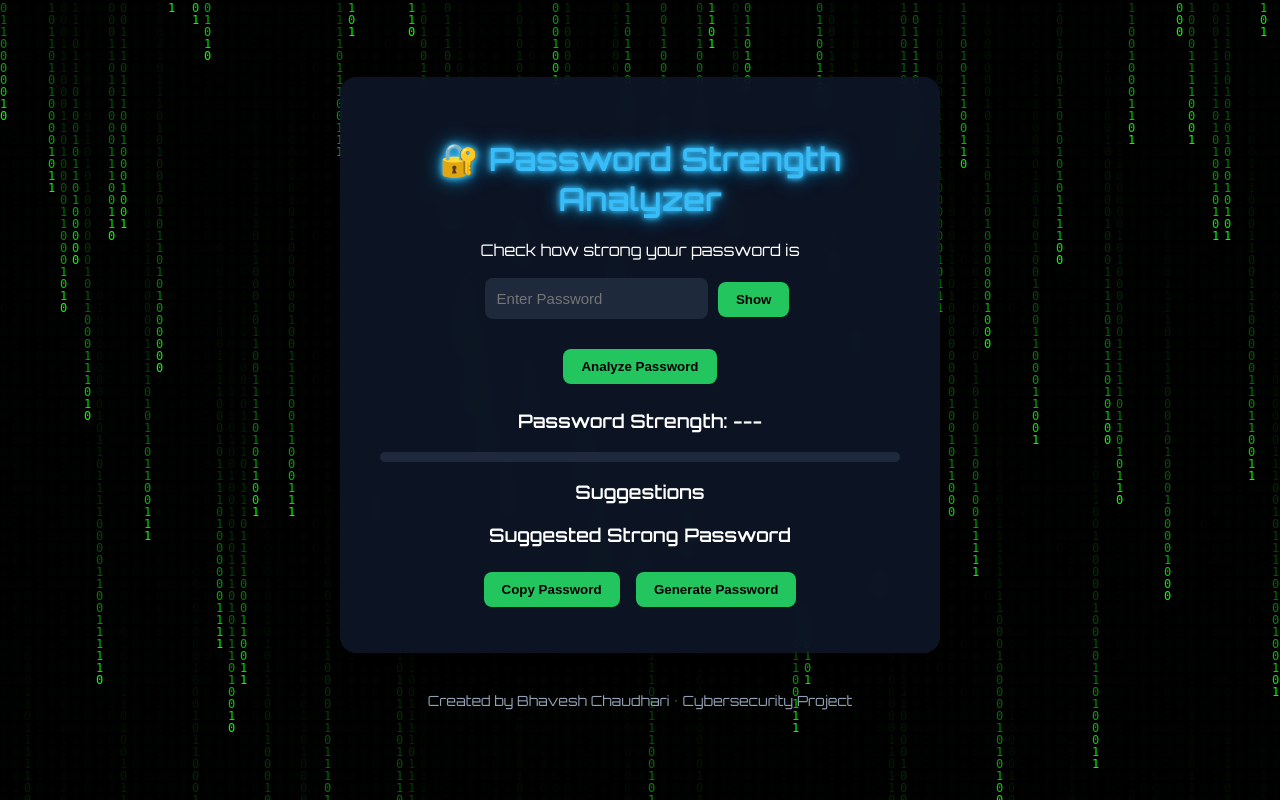
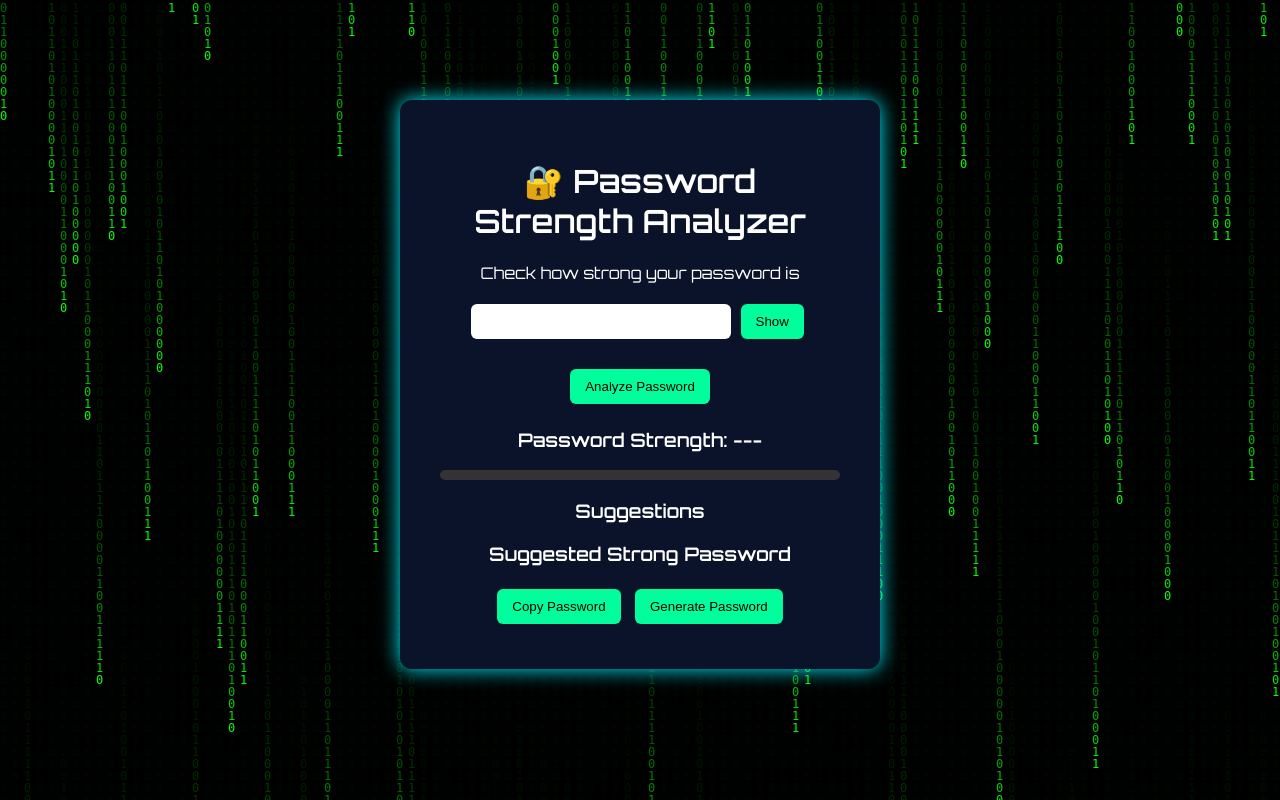
Before and after one commit to Bhavesh979/password-analyzer, a Flask app: page / in a window 1280 px wide. Run offline with Flask 3, Linux system fonts and the light colour scheme; some libraries are stand-ins or nearby versions.

Commit message:
Update index.html

```diff
--- a/templates/index.html
+++ b/templates/index.html
@@ -5,12 +5,71 @@
 
 <title>Password Strength Analyzer</title>
 
-<link rel="stylesheet" href="/static/style.css">
-
-<!-- Google Font -->
 <link href="https://fonts.googleapis.com/css2?family=Orbitron:wght@400;600&display=swap" rel="stylesheet">
 
+<style>
+
+body{
+margin:0;
+font-family:Orbitron;
+background:black;
+color:white;
+text-align:center;
+}
+
+canvas{
+position:fixed;
+top:0;
+left:0;
+z-index:-1;
+}
+
+.container{
+margin-top:100px;
+}
+
+.card{
+background:#0b132b;
+padding:40px;
+border-radius:12px;
+width:400px;
+margin:auto;
+box-shadow:0 0 20px #00f2ff;
+}
+
+input{
+padding:10px;
+width:60%;
+border-radius:6px;
+border:none;
+}
+
+button{
+padding:10px 15px;
+border:none;
+border-radius:6px;
+margin:5px;
+background:#00ff9c;
+cursor:pointer;
+}
+
+.strength-bar{
+height:10px;
+background:#333;
+margin-top:10px;
+border-radius:5px;
+}
+
+#strength-bar{
+height:10px;
+width:0%;
+border-radius:5px;
+}
+
+</style>
+
 <!-- Firebase -->
+
 <script src="https://www.gstatic.com/firebasejs/10.7.1/firebase-app-compat.js"></script>
 <script src="https://www.gstatic.com/firebasejs/10.7.1/firebase-firestore-compat.js"></script>
 
@@ -28,7 +87,7 @@
 
 <p>Check how strong your password is</p>
 
-<input type="password" id="password" placeholder="Enter Password">
+<input type="password" id="password">
 
 <button onclick="togglePassword()">Show</button>
 
@@ -39,46 +98,31 @@
 <h3>Password Strength: <span id="strength-text">---</span></h3>
 
 <div class="strength-bar">
-
 <div id="strength-bar"></div>
-
 </div>
 
 <h3>Suggestions</h3>
-
 <ul id="suggestions"></ul>
 
 <h3>Suggested Strong Password</h3>
-
 <p id="generated"></p>
 
-<button onclick="copyGenerated()">Copy Password</button>
-
+<button onclick="copyPassword()">Copy Password</button>
 <button onclick="generatePassword()">Generate Password</button>
 
 </div>
 
-<footer>
-
-<p>Created by Bhavesh Chaudhari • Cybersecurity Project</p>
-
-</footer>
-
 </div>
-
-<!-- Firebase Config -->
 
 <script>
 
 const firebaseConfig = {
-
 apiKey: "AIzaSyDVw4hG9i5mWnZ2v4yrRWIUxb_5xa1xyeU",
 authDomain: "password-analyzer-3fce2.firebaseapp.com",
 projectId: "password-analyzer-3fce2",
 storageBucket: "password-analyzer-3fce2.firebasestorage.app",
 messagingSenderId: "812083089882",
 appId: "1:812083089882:web:56c2bd945c38158ff028d7"
-
 };
 
 firebase.initializeApp(firebaseConfig);
@@ -109,27 +153,26 @@ let score=0;
 
 let suggestions=[];
 
-if(password.length>=8){score++;}
-else{suggestions.push("Password must be at least 8 characters.");}
+if(password.length>=8){
+score++;
+}else{
+suggestions.push("Password must be at least 8 characters");
+}
 
 if(/[A-Z]/.test(password)){score++;}
-else{suggestions.push("Add uppercase letters.");}
-
-if(/[a-z]/.test(password)){score++;}
+else{suggestions.push("Add uppercase letters");}
 
 if(/[0-9]/.test(password)){score++;}
-else{suggestions.push("Add numbers.");}
+else{suggestions.push("Add numbers");}
 
 if(/[!@#$%^&*]/.test(password)){score++;}
-else{suggestions.push("Add special characters.");}
+else{suggestions.push("Add special characters");}
 
-let text=document.getElementById("strength-text");
+let strength="Weak";
 
 let bar=document.getElementById("strength-bar");
 
-let strength="Weak";
-
-if(score<=2){
+if(score<=1){
 
 strength="Weak";
 bar.style.width="30%";
@@ -137,7 +180,7 @@ bar.style.background="red";
 
 }
 
-else if(score<=4){
+else if(score<=3){
 
 strength="Moderate";
 bar.style.width="65%";
@@ -153,18 +196,15 @@ bar.style.background="limegreen";
 
 }
 
-text.innerText=strength;
+document.getElementById("strength-text").innerText=strength;
 
 let list=document.getElementById("suggestions");
-
 list.innerHTML="";
 
-suggestions.forEach(item=>{
-
+suggestions.forEach(s=>{
 let li=document.createElement("li");
-li.innerText=item;
+li.innerText=s;
 list.appendChild(li);
-
 });
 
 saveToFirebase(strength,password.length);
@@ -175,9 +215,9 @@ function saveToFirebase(strength,length){
 
 db.collection("password_analysis").add({
 
-Strength: strength,
-Length: length,
-Time: new Date().toLocaleString()
+strength:strength,
+length:length,
+time:new Date().toLocaleString()
 
 });
 
@@ -187,25 +227,25 @@ function generatePassword(){
 
 let chars="ABCDEFGHIJKLMNOPQRSTUVWXYZabcdefghijklmnopqrstuvwxyz0123456789!@#$%^&*";
 
-let password="";
+let pass="";
 
 for(let i=0;i<12;i++){
 
-password+=chars.charAt(Math.floor(Math.random()*chars.length));
+pass+=chars.charAt(Math.floor(Math.random()*chars.length));
 
 }
 
-document.getElementById("generated").innerText=password;
+document.getElementById("generated").innerText=pass;
 
 }
 
-function copyGenerated(){
+function copyPassword(){
 
 let text=document.getElementById("generated").innerText;
 
 navigator.clipboard.writeText(text);
 
-alert("Password copied!");
+alert("Password copied");
 
 }
 
@@ -214,7 +254,6 @@ alert("Password copied!");
 <script>
 
 var canvas=document.getElementById("matrix");
-
 var ctx=canvas.getContext("2d");
 
 canvas.height=window.innerHeight;
@@ -259,5 +298,4 @@ setInterval(draw,33);
 </script>
 
 </body>
-
 </html>
```
